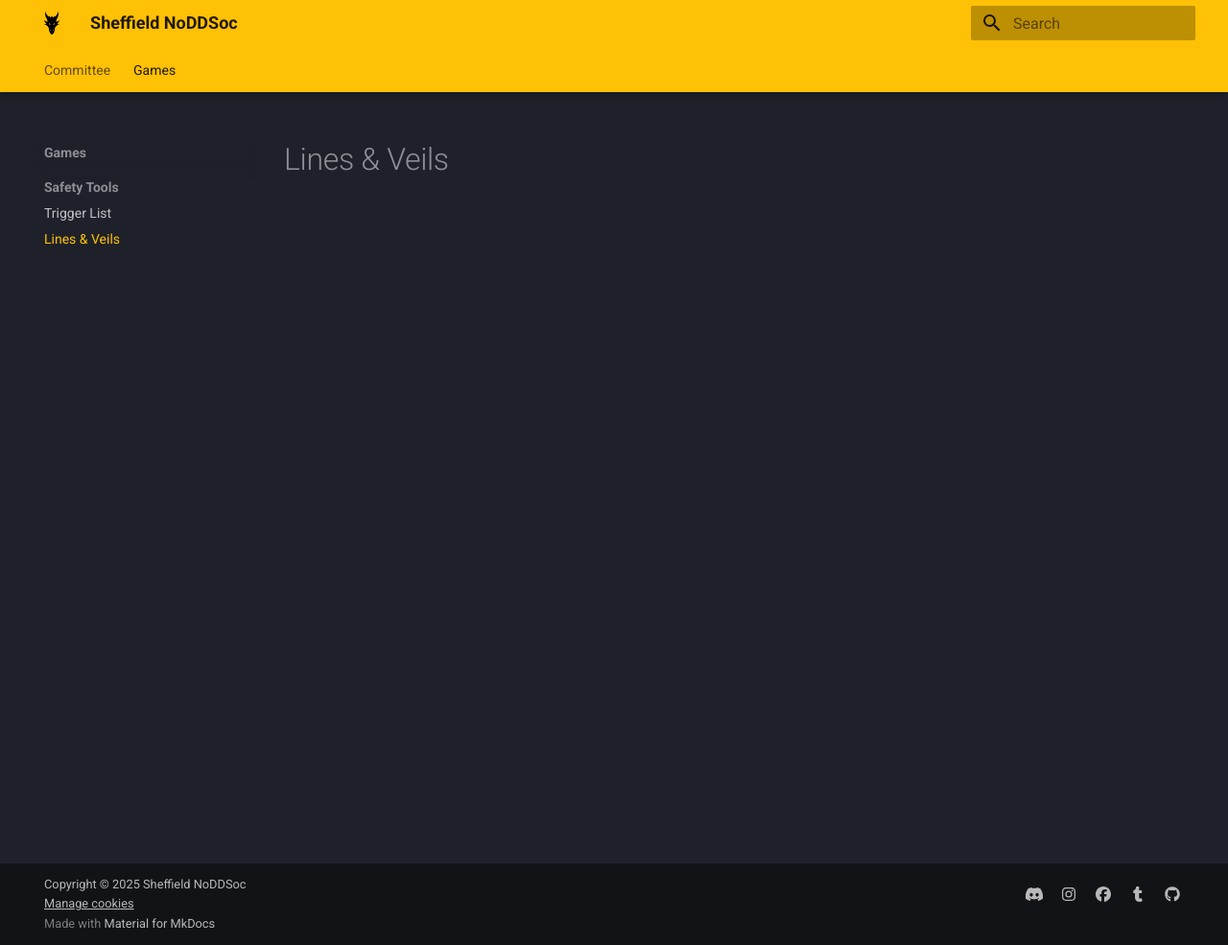
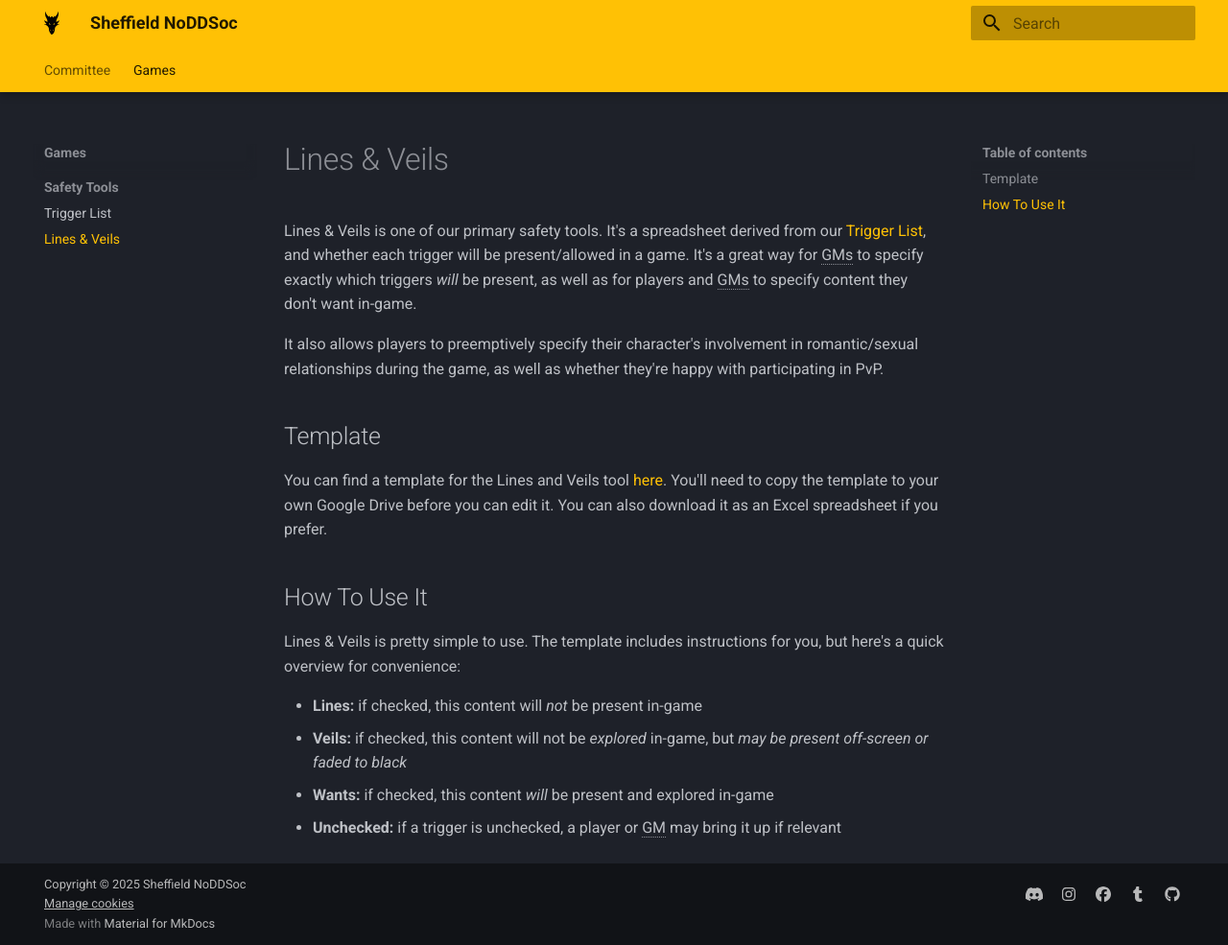
Before and after one commit to Sheffield-NoDDSoc/noddsoc.co.uk, an MkDocs documentation site: the page built from docs/games/safety/lines_veils.md, in a window 1280 px wide and 985 px high. Shown: the whole window at 96% size. Built offline with MkDocs 1.6.1 and Material for MkDocs 9.7.7, drawn with Linux system fonts in a browser that asks for light colours; plug-ins that fetch from the network failed and are left out.

Commit message:
Add content for lines and veils

```diff
--- a/docs/games/safety/lines_veils.md
+++ b/docs/games/safety/lines_veils.md
@@ -1 +1,18 @@
 # Lines & Veils
+
+Lines & Veils is one of our primary safety tools. It's a spreadsheet derived from our [Trigger List](triggers.md), and whether each trigger will be present/allowed in a game. It's a great way for GMs to specify exactly which triggers *will* be present, as well as for players and GMs to specify content they don't want in-game.
+
+It also allows players to preemptively specify their character's involvement in romantic/sexual relationships during the game, as well as whether they're happy with participating in PvP.
+
+## Template
+
+You can find a template for the Lines and Veils tool [here][templates.lines&veils]. You'll need to copy the template to your own Google Drive before you can edit it. You can also download it as an Excel spreadsheet if you prefer.
+
+## How To Use It
+
+Lines & Veils is pretty simple to use. The template includes instructions for you, but here's a quick overview for convenience:
+
+- **Lines:** if checked, this content will _not_ be present in-game
+- **Veils:** if checked, this content will not be _explored_ in-game, but _may be present off-screen or faded to black_
+- **Wants:** if checked, this content _will_ be present and explored in-game
+- **Unchecked:** if a trigger is unchecked, a player or GM may bring it up if relevant
```
Also changed, not shown: includes/links.md (+2 -0 lines).
